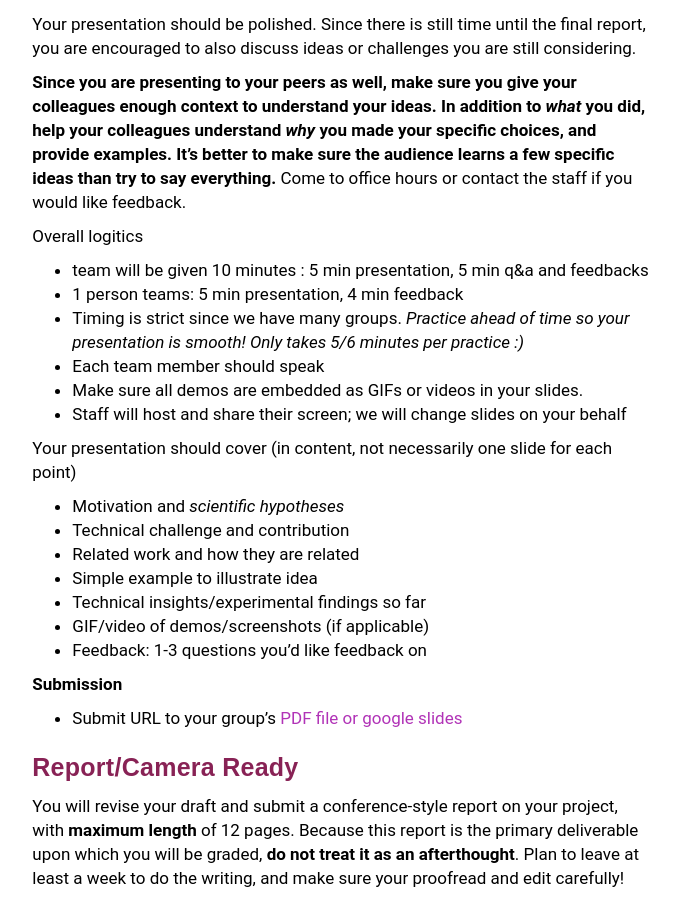
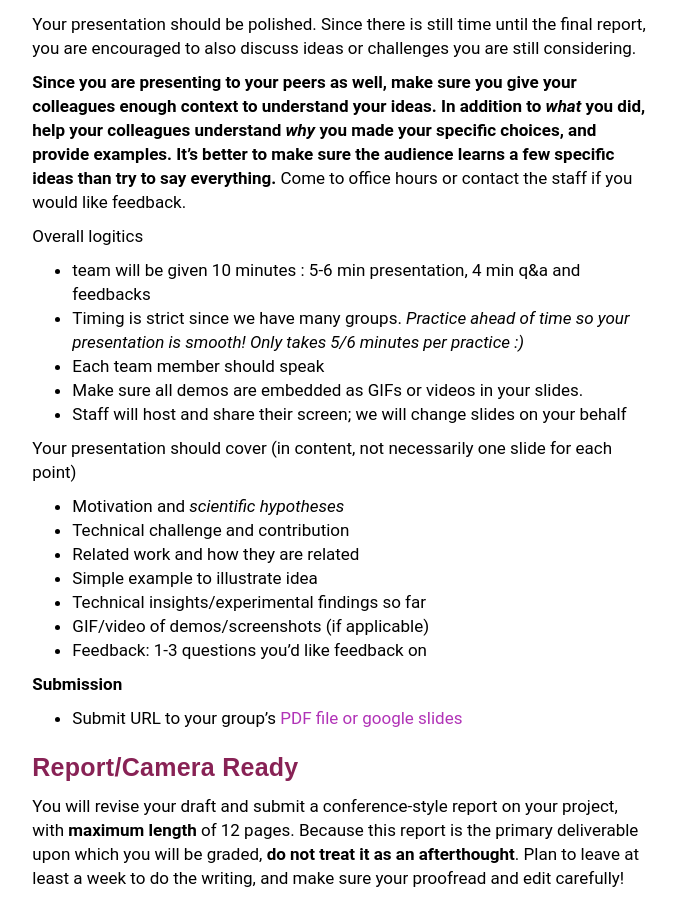
Before and after one commit to w6113/website_fall2020, a Jekyll site: the page built from projects.md, in a window 1280 px wide and 900 px high, scrolled down 1934 px. Shown: the whole window, without its empty margins (292-971 px from the left). Built offline with Jekyll 4.4.1, drawn with Linux system fonts in a browser that asks for light colours.

Commit message:
Update projects.md

```diff
--- a/projects.md
+++ b/projects.md
@@ -82,8 +82,7 @@ Your presentation should be polished.  Since there is still time until the final
 
 Overall logitics
 
-* team will be given 10 minutes : 5 min presentation, 5 min q&a and feedbacks
-* 1 person teams: 5 min presentation, 4 min feedback
+* team will be given 10 minutes : 5-6 min presentation, 4 min q&a and feedbacks
 * Timing is strict since we have many groups.  *Practice ahead of time so your presentation is smooth!  Only takes 5/6 minutes per practice :)*
 * Each team member should speak
 * Make sure all demos are embedded as GIFs or videos in your slides.
@@ -101,7 +100,7 @@ Your presentation should cover (in content, not necessarily one slide for each p
 
 **Submission**
 
-* Submit URL to your group's [PDF file or google slides](#)
+* Submit URL to your group's [PDF file or google slides](https://forms.gle/Ck1FX3higgbVUHkA9)
 
 
 
```
